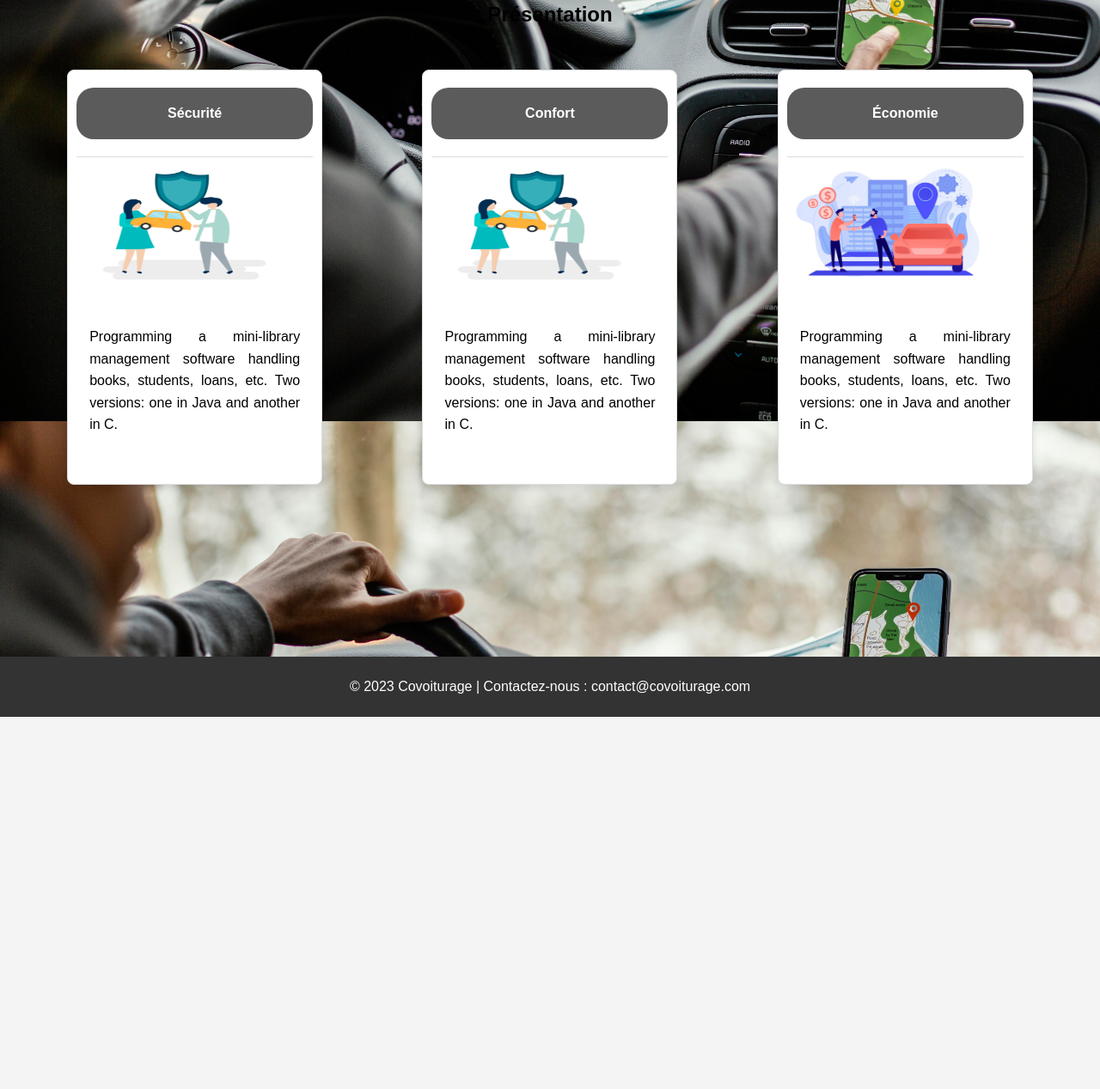
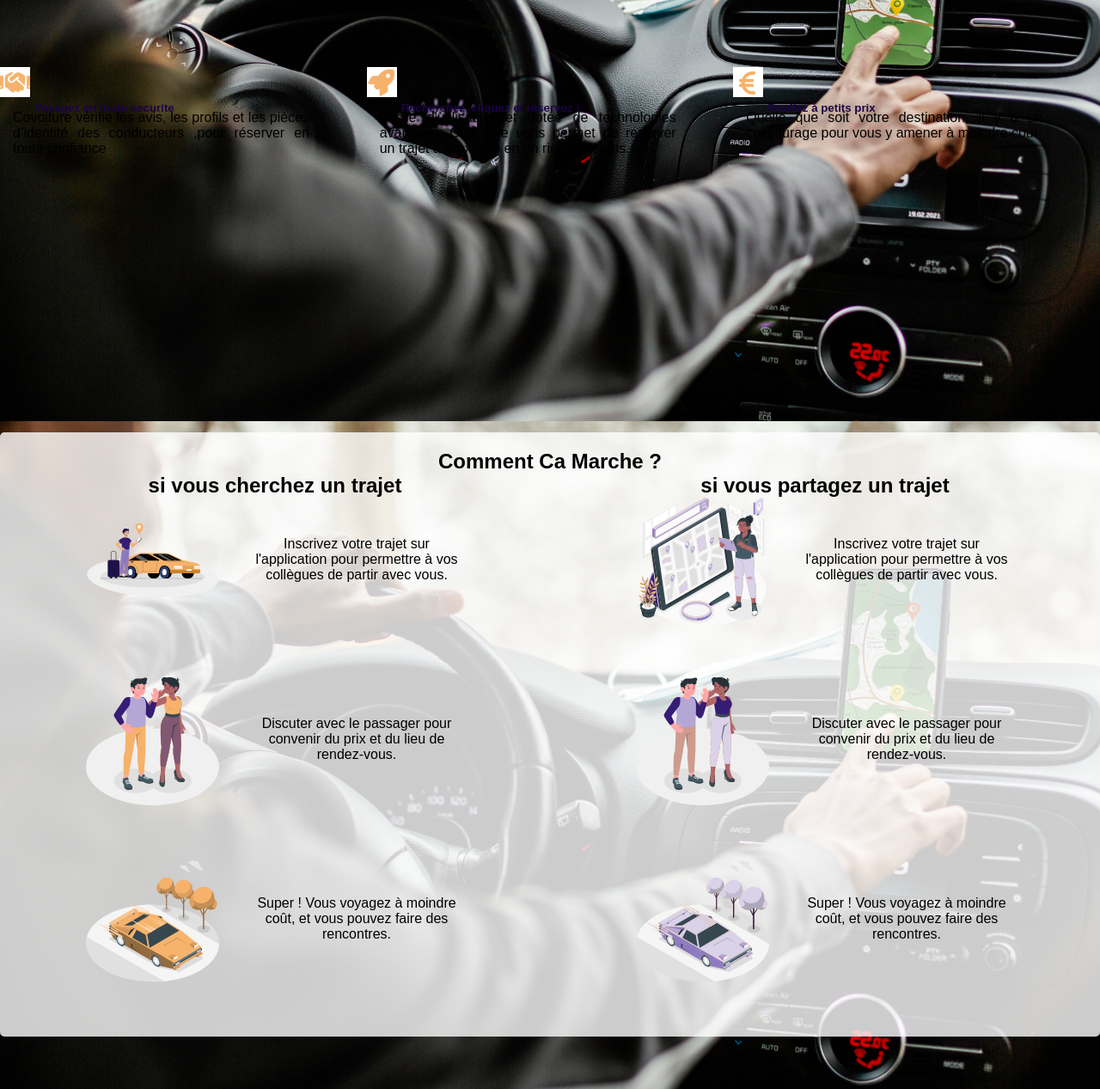
Before and after one commit to ramrst/Projet_PWEB, a plain HTML site: page index.html in a window 1280 px wide. Shown: the part 1110-2377 px from the top of the page at 86% size. Before the commit the page ends 1944 px from the top, so only its background shows below. Drawn offline with Linux system fonts and the light colour scheme.

Commit message:
Add files via upload

```diff
--- a/index.html
+++ b/index.html
@@ -54,45 +54,67 @@
           <p>Notre objectif est de lancer des applications simples qui résolvent les soucis du quotidien partout dans le monde.</p>
           </div>
       </section>
-      <section class="aventage" id="aventage">
-        <h2>Présentation</h2>
-        <div class="contain">
       <div class="aventage-cartes">
-            <!-- Project Card: Securite -->
         <div class="carte">
-              <div class="titel-carte">Sécurité</div>
-              <hr>
-              <img src="cmfrt.jpeg" alt="Image Projet 1" class="project-image">
-              <div class="description">
-                Programming a mini-library management software handling books, students, loans, etc.
-                Two versions: one in Java and another in C.
+          <div class="titel-carte">
+            <img src="conf.png" alt="confiance" >
+            <h5>Voyagez en toute securite </h5>
+          </div>
+          <div class="description">Covoiture vérifie les avis, les profils et les pièces d’identité des conducteurs ,pour réserver en toute confiance</div>
+        </div>
+
+        <div class="carte">
+          <div class="titel-carte">
+            <img src="speed.png" alt="confiance" >
+            <h5>Recherchez, cliquez et réservez !</h5>
+          </div>
+          <div class="description">Facile d'utilisation et dotée de technologies avancées, Covoiture vous permet de réserver un trajet à proximité en un rien de temps.</div>
+        </div>
+        <div class="carte">
+          <div class="titel-carte">
+            <img src="eco.png" alt="confiance" >
+            <h5>Roullez à petits prix</h5>
+          </div>
+          <div class="description">Quelle que soit votre destination, il y a un covoiturage pour vous y amener à moindre coût</div>
+        </div>
+      </div>
+      </div>
+    </section>
+      <section class="marche">
+      <h2>Comment Ca Marche ?</h2>
+      <div class="psg-cnd">
+        <div class="passager">
+          <h2>si vous cherchez un trajet</h2>
+        <div class="etape">
+          <img src="search_driver-f3718d6e.svg" alt="passager-etape1">
+          <p>Inscrivez votre trajet sur l'application pour permettre à vos collègues de partir avec vous.</p>
+        </div>
+        <div class="etape">
+          <img src="talk_driver-d48a09c2.svg" alt="passager-etape2">
+          <p>Discuter avec le passager pour convenir du prix et du lieu de rendez-vous.</p>
+        </div>
+        <div class="etape">
+        <img src="car_driver-688dafa8.svg" alt="passager-etape3">
+        <p>Super ! Vous voyagez à moindre coût, et vous pouvez faire des rencontres.</p>
         </div>
       </div>
 
-            <!-- Project Card: Confort -->
-            <div class="carte">
-              <div class="titel-carte">Confort</div>
-              <hr>
-              <img src="cmfrt.jpeg" alt="Image Projet 1" class="project-image">
-              <div class="description">
-                Programming a mini-library management software handling books, students, loans, etc.
-                Two versions: one in Java and another in C.
+      <div class="conducteur">
+        <h2>si vous partagez un trajet</h2>
+        <div class="etape">
+          <img src="search_passenger-5b84f99a.svg" alt="passager-etape1">
+          <p>Inscrivez votre trajet sur l'application pour permettre à vos collègues de partir avec vous.</p>
         </div>
+        <div class="etape">
+          <img src="talk_passenger-1ed6e92a.svg" alt="passager-etape2">
+          <p>Discuter avec le passager pour convenir du prix et du lieu de rendez-vous.</p>
         </div>
-
-            <!-- Project Card: Economie -->
-            <div class="carte">
-              <div class="titel-carte">Économie</div>
-              <hr>
-              <img src="eco.jpeg" alt="Image Projet 1" class="project-image">
-              <div class="description">
-                Programming a mini-library management software handling books, students, loans, etc.
-                Two versions: one in Java and another in C.
+        <div class="etape">
+        <img src="car_passenger-bb2c5b2d.svg" alt="passager-etape3">
+        <p>Super ! Vous voyagez à moindre coût, et vous pouvez faire des rencontres.</p>
         </div>
         </div>
       </div>
-        </div>
-
 
     </section>
     </section>
--- a/styles.css
+++ b/styles.css
@@ -195,52 +195,55 @@ form label {
     margin-top: 0px;
     text-align: center;
   }
-  /* Avantages */
-  .aventage {
-    display: block;
-  }
 
+ /*avantages*/
   .aventage-cartes {
     display: flex;
-    margin-top: 0px;
+    margin-top: 100px;
     justify-content: center;
     align-items: center;
     margin-bottom: 100px;
   }
-  .aventage-cartes {
-    display: flex;
-    justify-content: space-around;
-    padding: 20px;
+
+  .carte {
+    display: block;
+    width: 251px;
+
+    margin-right: auto;
+    text-align: center;
   }
 
-.carte {
-  background-color: rgb(255, 255, 255); /* Slightly transparent white background */
-  border: 1px solid #ddd;
-  border-radius: 8px;
-  overflow: hidden;
-  box-shadow: 0 4px 8px rgba(0, 0, 0, 0.1);
-  transition: box-shadow 0.3s ease, background-color 0.3s ease; /* Added transition for background-color */
-  margin: 10px;
-  padding: 10px;
+
+
+  .description {
+    text-align: left;
+    width: 345px;
+    height: 190px;
+    margin-top: -25px;
+
+  }
+
+  .titel-carte {
+    display: flex;
+    align-items: center;
+    justify-content:left;
+    width: 310px;
+
+    margin-bottom: 5px;
+    margin-top: 10px;
+  }
+
+  .titel-carte img {
+    color:#0056b3;
+    width: 35px;
+    height: 35px;
+  margin-right: 5px;
+margin-top: -35px;
 }
 
-.carte:hover {
-  box-shadow: 0 8px 16px rgba(195, 195, 195, 0.982);
-}
-
-.titel-carte {
-  background-color: rgba(51, 51, 51, 0.8); /* Transparent dark gray background for the title */
-  color: #fff;
-  padding: 10px;
-  text-align: center;
-  font-weight: bold;
-  border-radius: 20px;
-}
-.project-image {
-  align-items: center;
-  max-width: 100%; /* Ensure the image does not exceed its container */
-  height: auto; /* Maintain the aspect ratio */
-}
+  .titel-carte h5 {
+    color:#1b0346;
+  margin-top: 25px;}
 
 
 hr {
@@ -271,35 +274,10 @@ img {
     }
 }
 
-.carte {
-    animation: fadeIn 0.8s ease-in-out;
-}
-  .carte img {
-    width: 240px;
-    height: 150px;
-  }
-
-  .description {
-    width: 245px;
-    height: 190px;
-    display: flex;
-    align-items: center;
-    justify-content: center;
-  }
-
-  .titel-carte {
-    font-weight: 700;
-    display: flex;
-    align-items: center;
-    justify-content: center;
-    height: 40px;
-    margin-bottom: 20px;
-    margin-top: 10px;
-  }
   .presentation {
     text-align: center;
     padding: 50px;
-    background-color: #fff;
+    background-color: rgba(255, 255, 255, 0.8);
     box-shadow: 0 0 10px rgba(0, 0, 0, 0.1);
     margin: 20px;
     border-radius: 8px;
@@ -332,6 +310,50 @@ h1 {
 .contain p:hover {
     background-color: #f0f0f0;
 }
+section.marche {
+  display: flex;
+  flex-direction: column;
+  background-color: rgba(255, 255, 255, 0.8);
+  padding-top: 20px;
+  border-radius: 5px;
+}
+
+/* Mettre les éléments de la classe passager et conducteur sans espacement des bords gauche et droit de la page avec symétrie */
+.psg-cnd {
+  display: flex;
+  justify-content: space-between;
+  padding: 0; /* Supprime tout espacement à gauche et à droite de .psg-cnd */
+  box-sizing: border-box; /* Garantit que la taille inclut le padding */
+}
+
+.passager, .conducteur {
+  display: flex;
+  flex-direction: column;
+  align-items: center;
+  width: 50%; /* Chaque élément occupe 50% de l'espace disponible */
+  /* Ajustez la largeur si nécessaire en fonction du contenu */
+}
+
+/* Mettre les éléments de la classe étape côte à côte */
+.etape {
+  display: flex;
+  flex-direction: row;
+  margin-bottom: 60px;
+}
+
+
+.etape img{
+  width: 155px;
+  height: 149px;}
+
+  .etape p{
+    margin-left: 35px;
+    margin-top: 45px;
+    width: 250px;
+    height: auto;
+  }
+
+
 /* Footer */
 footer {
   width: 100%;
```
Also changed, not shown: acuille2w.png (added), bg.png (added), car_driver-688dafa8 (1).svg (added), car_driver-688dafa8.svg (added), car_passenger-bb2c5b2d.svg (added), conf.png (added), couvoiturage.jpg (added), eco.png (added), etap1c.png (added), rep.avif (added), search_driver-f3718d6e.svg (added), search_passenger-5b84f99a.svg (added), speed.png (added), talk_driver-d48a09c2.svg (added), 1 more files. Lines whose indentation alone changed are shown as unchanged.
